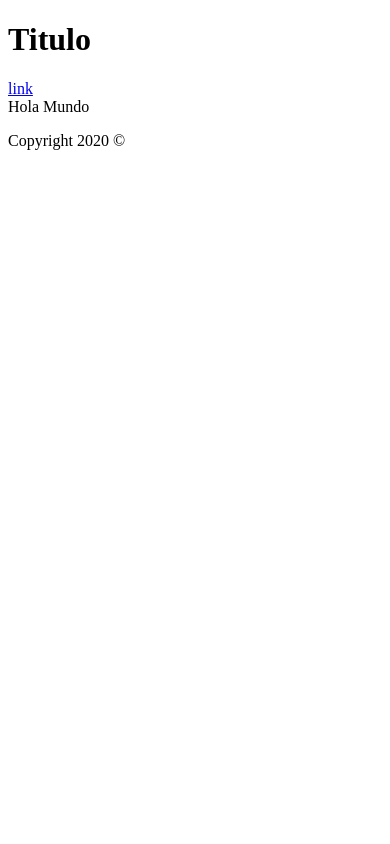
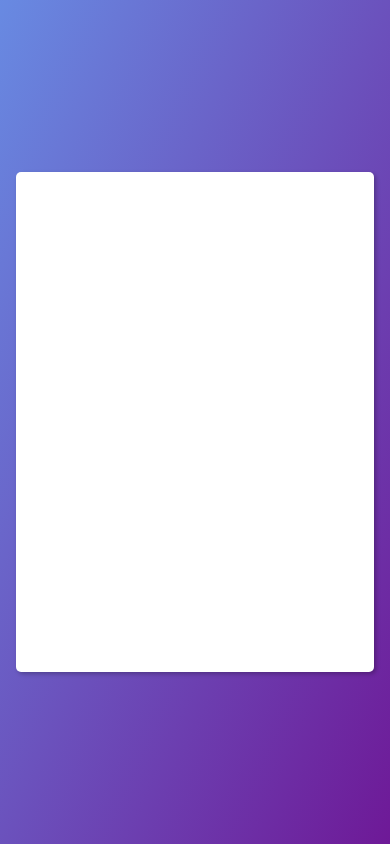
Before and after one commit to HoracioGutierrez/old_next_portfolio_demo, a Next.js app: page / in a window 390 px wide. Built offline with nearby package versions, Linux system fonts and the light colour scheme.

Commit message:
Add main card container with responsive styling and background color

```diff
--- /dev/null
+++ b/assets/global.scss
@@ -0,0 +1,38 @@
+$small : 500px;
+$medium : 1000px;
+
+* {
+    margin: 0;
+    padding: 0;
+    box-sizing: border-box;
+}
+
+html , body , #__next {
+    min-height: 100vh;
+}
+
+#__next {
+    background-image: linear-gradient(to bottom right, #688AE2 , #6E1997) ;
+    display: flex;
+    flex-direction: column;
+    justify-content: center;
+    align-items: center;
+    padding: 1rem;
+}
+
+#card-container {
+    background-color: white;
+    width: 100%;
+    height: 500px;
+    border-radius: 5px;
+    box-shadow: 2px 2px 4px rgba(0, 0, 0, 0.25);
+    transition: width 0.3s ease;
+
+    @media screen and (min-width:$small) {
+        width: 500px;
+    }
+
+    @media screen and (min-width:$medium) {
+        width: 800px;
+    }
+}
--- /dev/null
+++ b/components/layout/CardContainer/index.js
@@ -0,0 +1,9 @@
+const CardContainer = ({children}) => {
+    return (
+        <section id="card-container">
+            {children}
+        </section>
+    )
+}
+
+export default CardContainer
--- a/components/layout/Footer.js
+++ /dev/null
@@ -1,6 +0,0 @@
-const Footer = () =>
-    <footer>
-    <p>Copyright 2020 &copy;</p>
-    </footer>
-
-export default Footer
--- a/components/layout/Header.js
+++ /dev/null
@@ -1,9 +0,0 @@
-const Header = () =>
-    <header>
-        <h1>Titulo</h1>
-        <nav>
-            <a href="#">link</a>
-        </nav>
-    </header>
-
-export default Header
--- a/package.json
+++ b/package.json
@@ -13,8 +13,11 @@
   "author": "",
   "license": "ISC",
   "dependencies": {
+    "axios": "^0.21.1",
+    "mongoose": "^5.12.14",
     "next": "^11.0.0",
     "react": "^17.0.2",
-    "react-dom": "^17.0.2"
+    "react-dom": "^17.0.2",
+    "sass": "^1.35.1"
   }
 }
--- a/pages/_app.js
+++ b/pages/_app.js
@@ -1,12 +1,13 @@
-import Header from "../components/layout/Header"
-import Footer from "../components/layout/Footer"
+import "../assets/global.scss"
+import CardContainer from "../components/layout/CardContainer"
 
 function MyApp ({Component,pageProps}) {
+
     return (
         <>
-        <Header/>
-        <Component {...pageProps}/>
-        <Footer/>
+            <CardContainer>
+                <Component {...pageProps}/>
+            </CardContainer>
         </>
     )
 }
```
Also changed, not shown: pages/index.js (+6 -1 lines), 1 other file (tests, documents, lock files or other folders).
